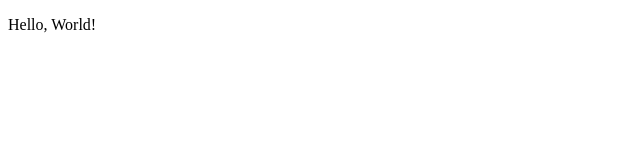
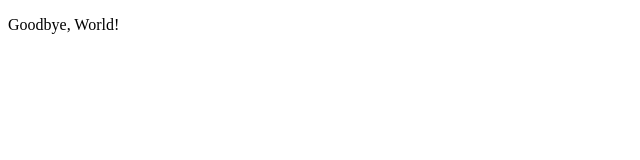
Before and after one commit to jonathan-pasco-arnone/ICS2O-Unit0-02-HTML, a plain HTML site: page index.html in a window 1280 px wide. Shown: the full height of the page, 0-640 px from the left. Drawn offline with Linux system fonts and the light colour scheme.

Commit message:
Goodbye, Wooooooooooorld!

```diff
--- a/index.html
+++ b/index.html
@@ -4,6 +4,6 @@
         <title>My 2nd webpage</title>
     </head>
     <body>
-    <p>Hello, World!</p>
+    <p>Goodbye, World!</p>
     </body>
 </html>
```
